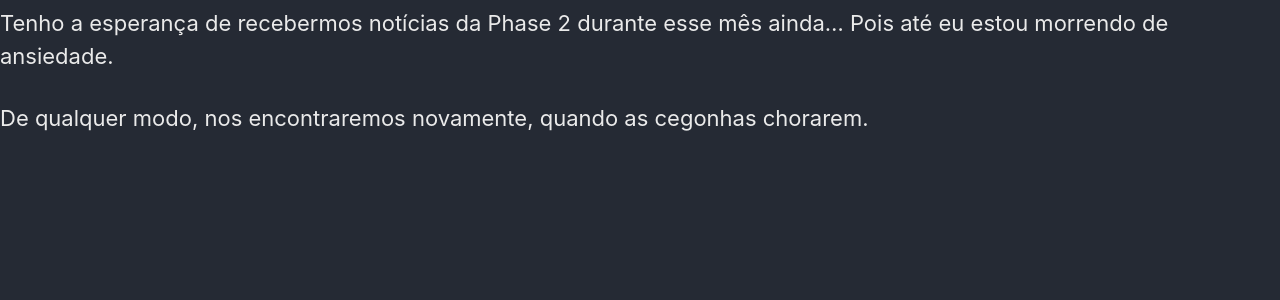
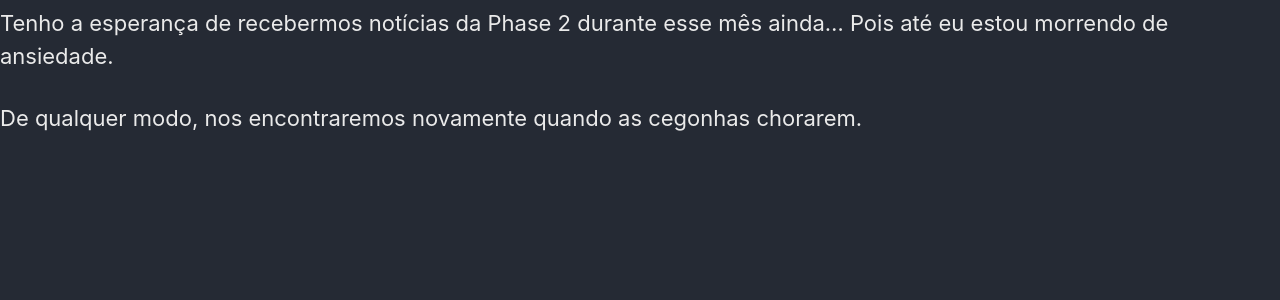
Before and after one commit to JesterThirty4/JesterThirty4.github.io, a Jekyll site: the page built from _posts/2020-09-07-Sobre futuros projetos.md, in a window 1280 px wide. Shown: the part 326-626 px from the top of the page. Built offline with Jekyll 4.4.1, drawn with Linux system fonts in a browser that asks for light colours; cached includes are drawn as plain includes; our own code applies the rules of GitHub Pages for plain Markdown files.

```diff
--- a/_posts/2020-09-07-Sobre futuros projetos.md
+++ b/_posts/2020-09-07-Sobre futuros projetos.md
@@ -5,4 +5,4 @@ Meu foco atual é apenas Ciconia, e a Phase 2 estava programada para sair esse a
 
 Tenho a esperança de recebermos notícias da Phase 2 durante esse mês ainda... Pois até eu estou morrendo de ansiedade.
 
-De qualquer modo, nos encontraremos novamente, quando as cegonhas chorarem.
+De qualquer modo, nos encontraremos novamente quando as cegonhas chorarem.
```
